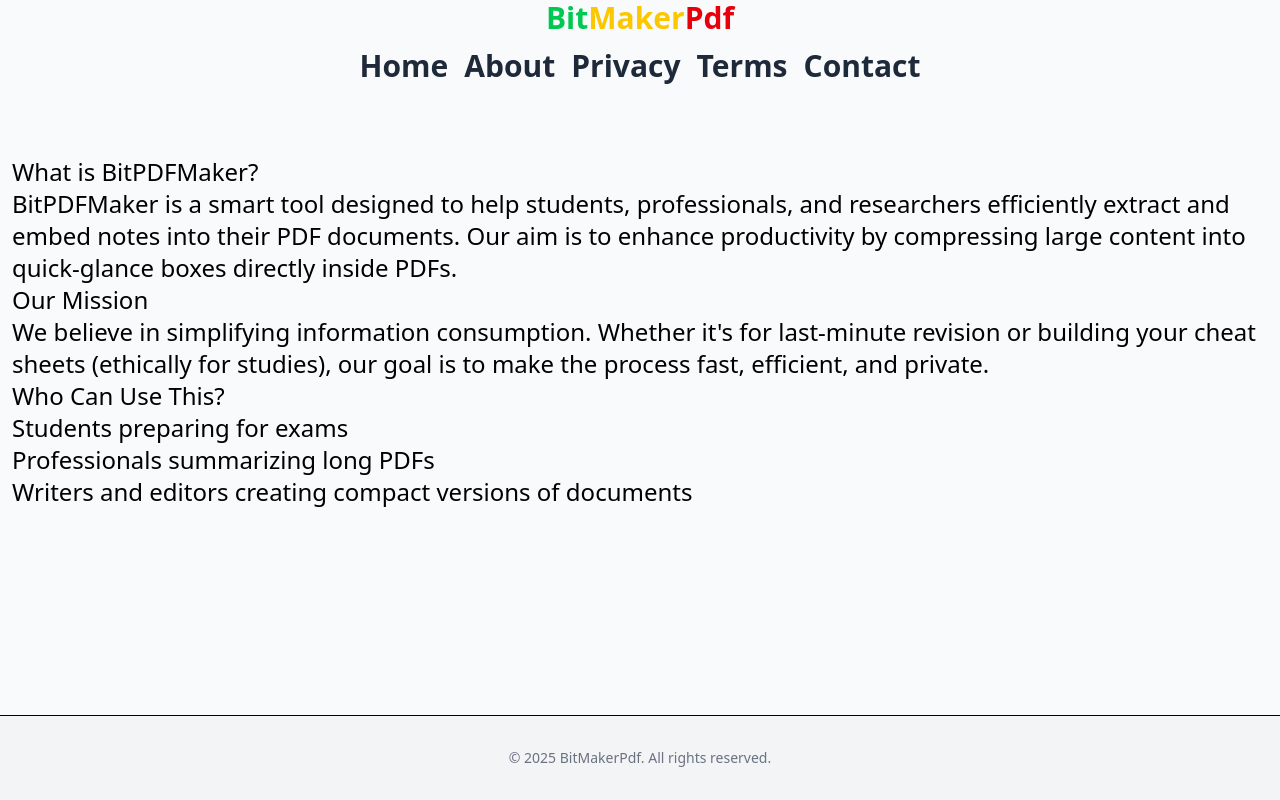
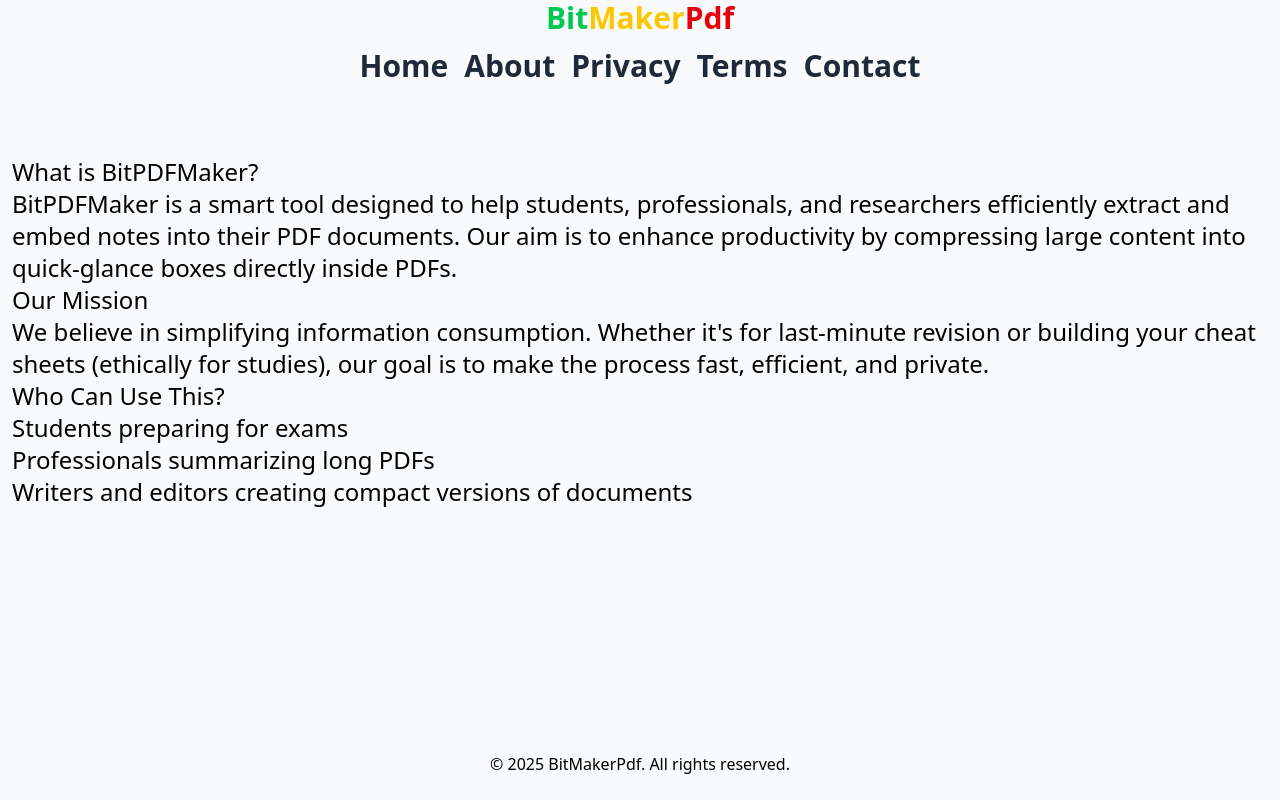
Before and after one commit to aajinn/bitpdfmaker, a Next.js app: page /about in a window 1280 px wide. Built offline with nearby package versions, Linux system fonts and the light colour scheme.

Commit message:
footer changes

```diff
--- a/app/(pages)/layout.tsx
+++ b/app/(pages)/layout.tsx
@@ -12,12 +12,9 @@ export default function RootLayout({
                <main className="flex-1 container mx-auto ml-3 text-2xl break-words ">
                     {children}
                </main>
-               <footer className="bg-gray-100 border-t">
-                    <div className="container mx-auto py-8 text-center text-gray-500 text-sm">
-                         {/* Footer content */}
-                         &copy; {new Date().getFullYear()} BitMakerPdf. All
-                         rights reserved.
-                    </div>
+               <footer className="text-bg-indigo-400 py-6 text-center select-none">
+                    &copy; {new Date().getFullYear()} BitMakerPdf. All rights
+                    reserved.
                </footer>
           </div>
      );
```
